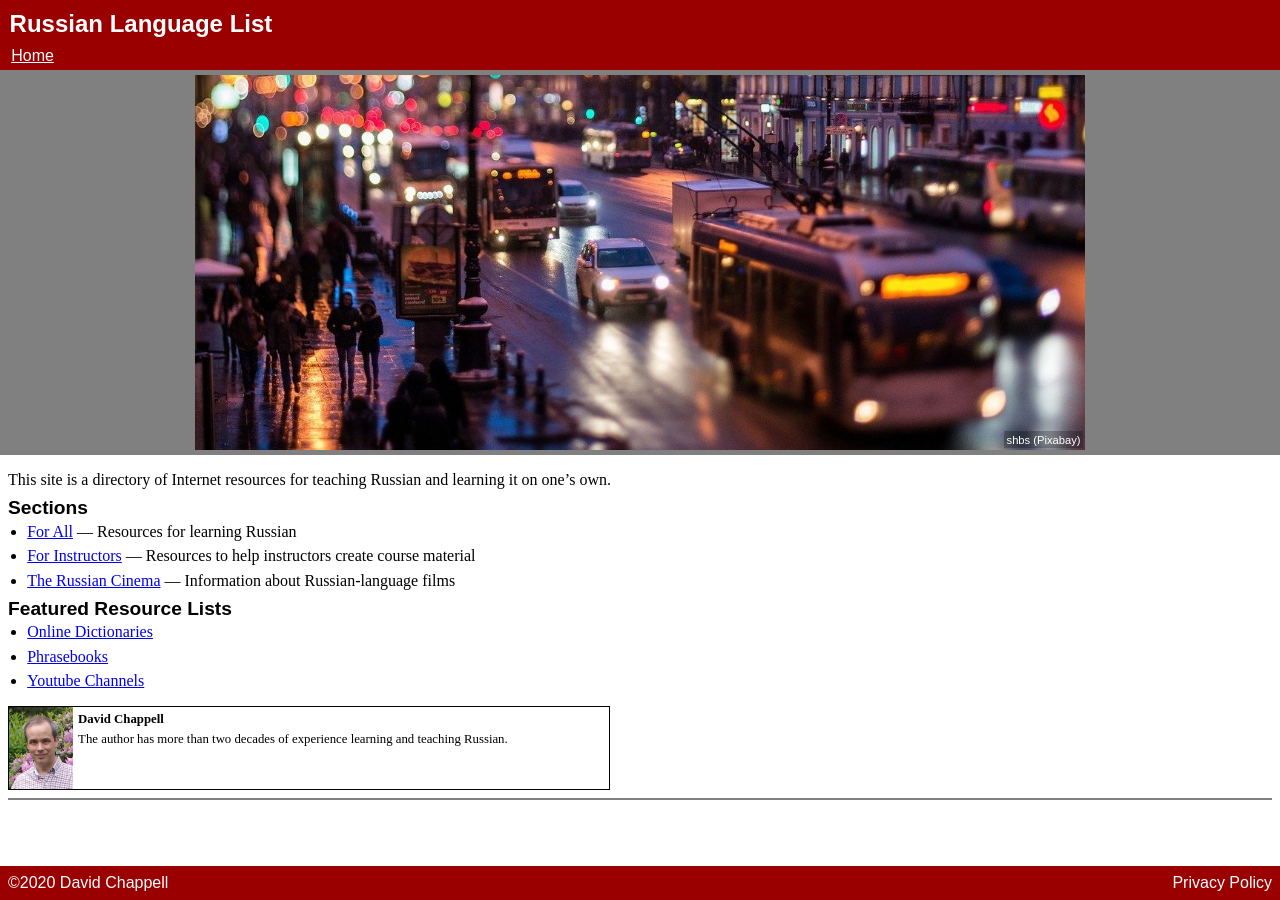
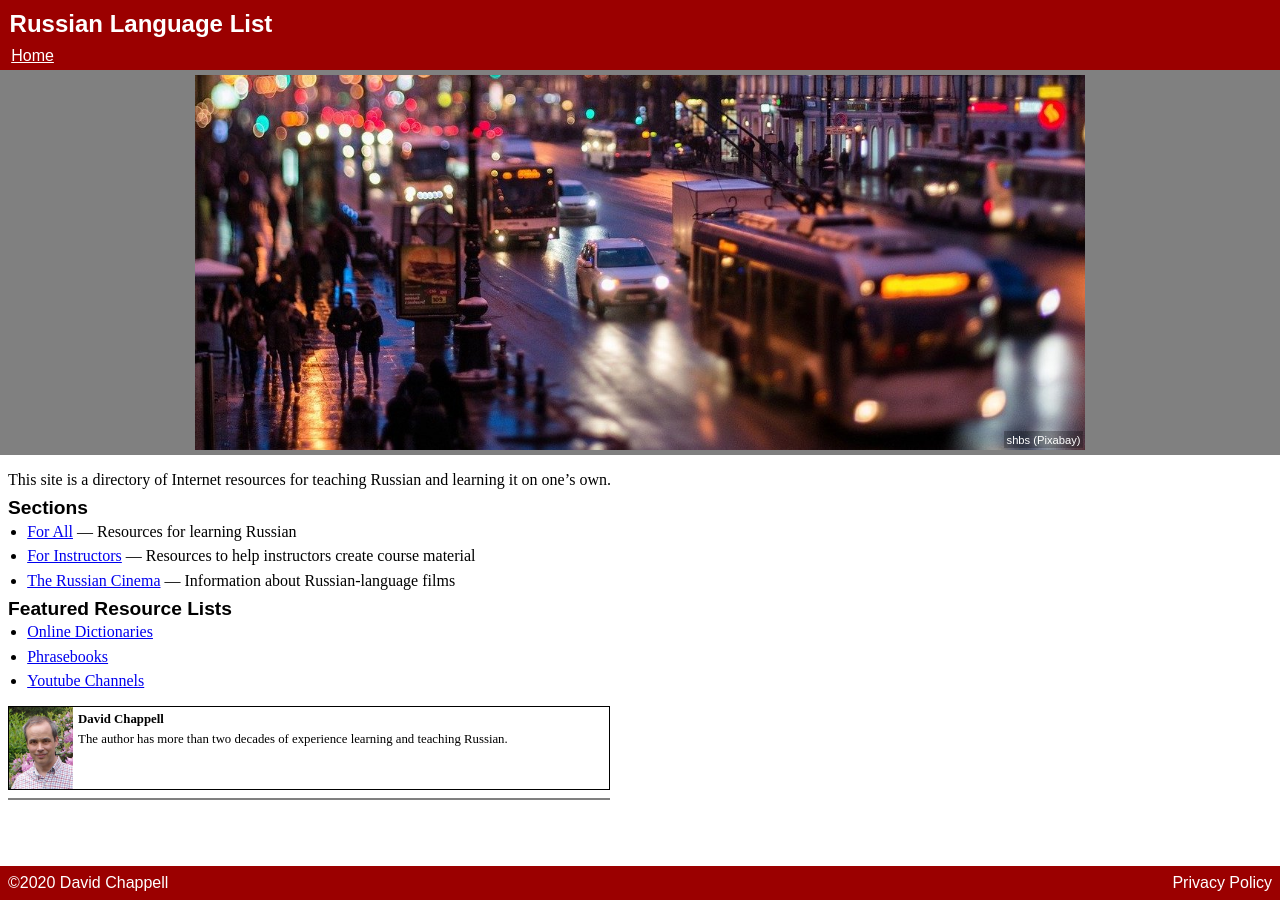
Before and after one commit to david672orford/russian-language-list, a Jekyll site: the page built from index.md, in a window 1280 px wide. Built offline with Jekyll 4.4.1, drawn with Linux system fonts in a browser that asks for light colours; our own code applies the rules of GitHub Pages for plain Markdown files.

Commit message:
new attempt to limit Google ad height

```diff
--- a/_layouts/default.html
+++ b/_layouts/default.html
@@ -59,7 +59,7 @@
 {% if site.google_ad_client %}
 <div class="google_ads">
   <script async src="//pagead2.googlesyndication.com/pagead/js/adsbygoogle.js"></script>
-  <ins class="adsbygoogle"
+  <ins class="adsbygoogle google_ad_responsive"
        data-ad-client="{{ site.google_ad_client }}"
        data-ad-slot="{{ site.google_ad_slot }}"
        ></ins>
--- a/assets/css/style.css
+++ b/assets/css/style.css
@@ -149,12 +149,12 @@
 
 DIV.google_ads {
 	clear: both;
+	max-width: 600px;
 	margin: .5em;
 	border: thin solid #808080;
 	}
-.adsbygoogle {
+.google_ad_responsive {
 	display: block;
-	max-width: 600px;
 	height: 25%;
 	}
 
```
